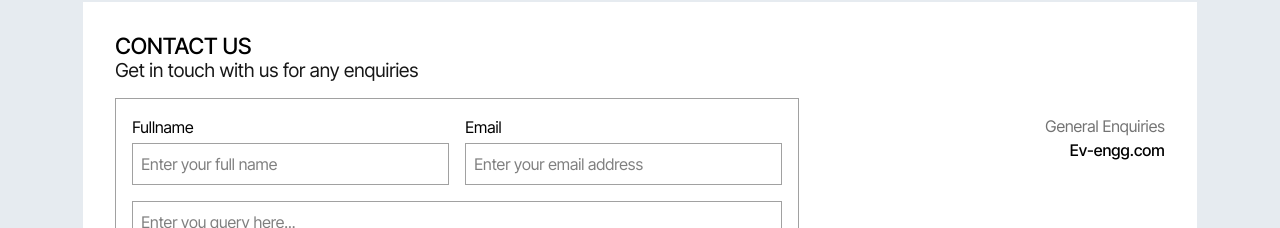
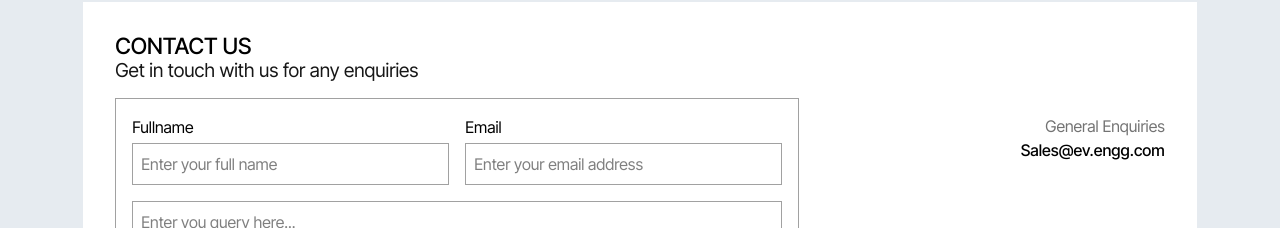
Before and after one commit to muhammedaslammm/eminenz, a Next.js app in the folder frontend/: page / in a window 1280 px wide. Shown: the part 5092-5320 px from the top of the page. Built offline with nearby package versions, Linux system fonts and the light colour scheme.

Commit message:
(update):contact form email added

```diff
--- a/frontend/data/metadata.js
+++ b/frontend/data/metadata.js
@@ -1,13 +1,13 @@
 const metadata = {
   general: {
     label: "General Enquiries",
-    values: ["Ev-engg.com"],
+    values: ["Sales@ev.engg.com"],
   },
   address: {
     label: "Address",
     values: [
-      "Eminenz and Vapsa Engineering consultancy L.L.C Ali Bin Murshid Al Rumaithi, 121 St.( Street 70), Al Danah, Abu Dhabhi 22217"
-    ]
+      "Eminenz and Vapsa Engineering consultancy L.L.C Ali Bin Murshid Al Rumaithi, 121 St.( Street 70), Al Danah, Abu Dhabhi 22217",
+    ],
   },
 };
 
```
Also changed, not shown: 2 other files (tests, documents, lock files or other folders).
